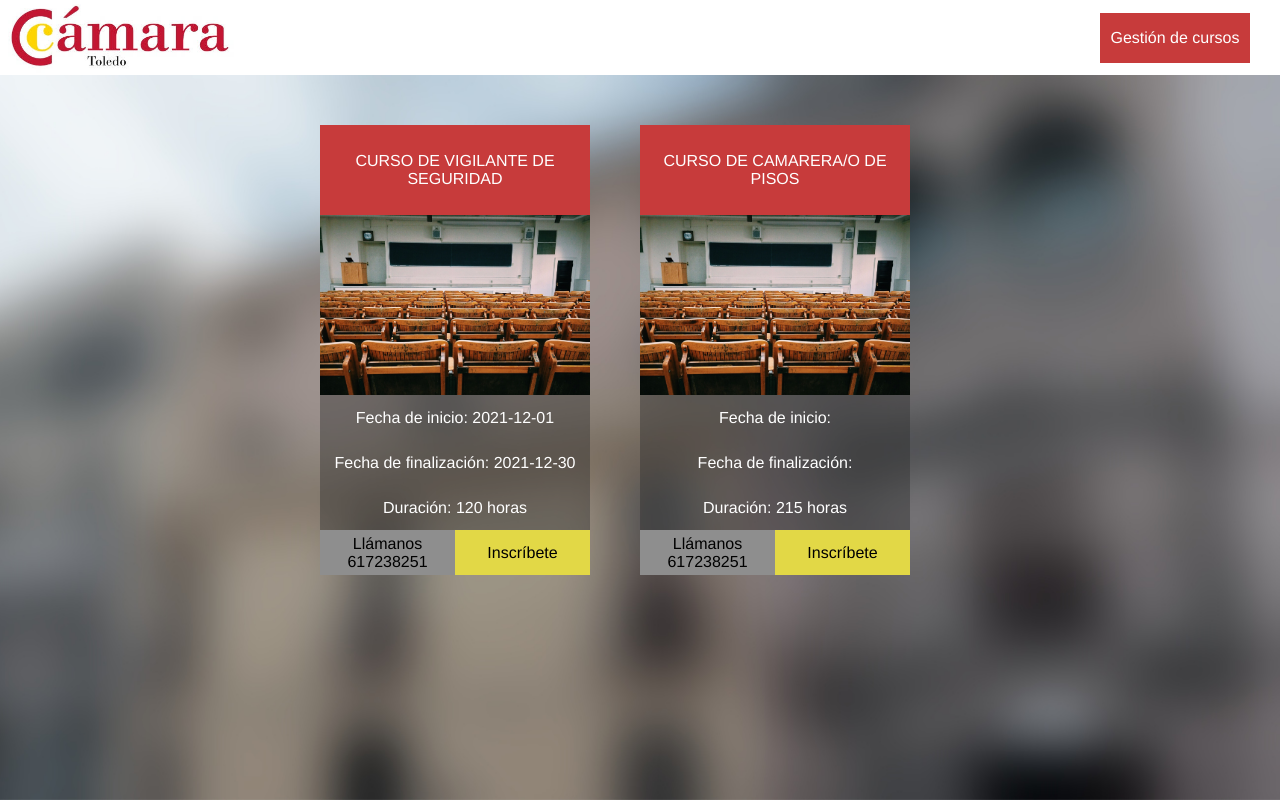
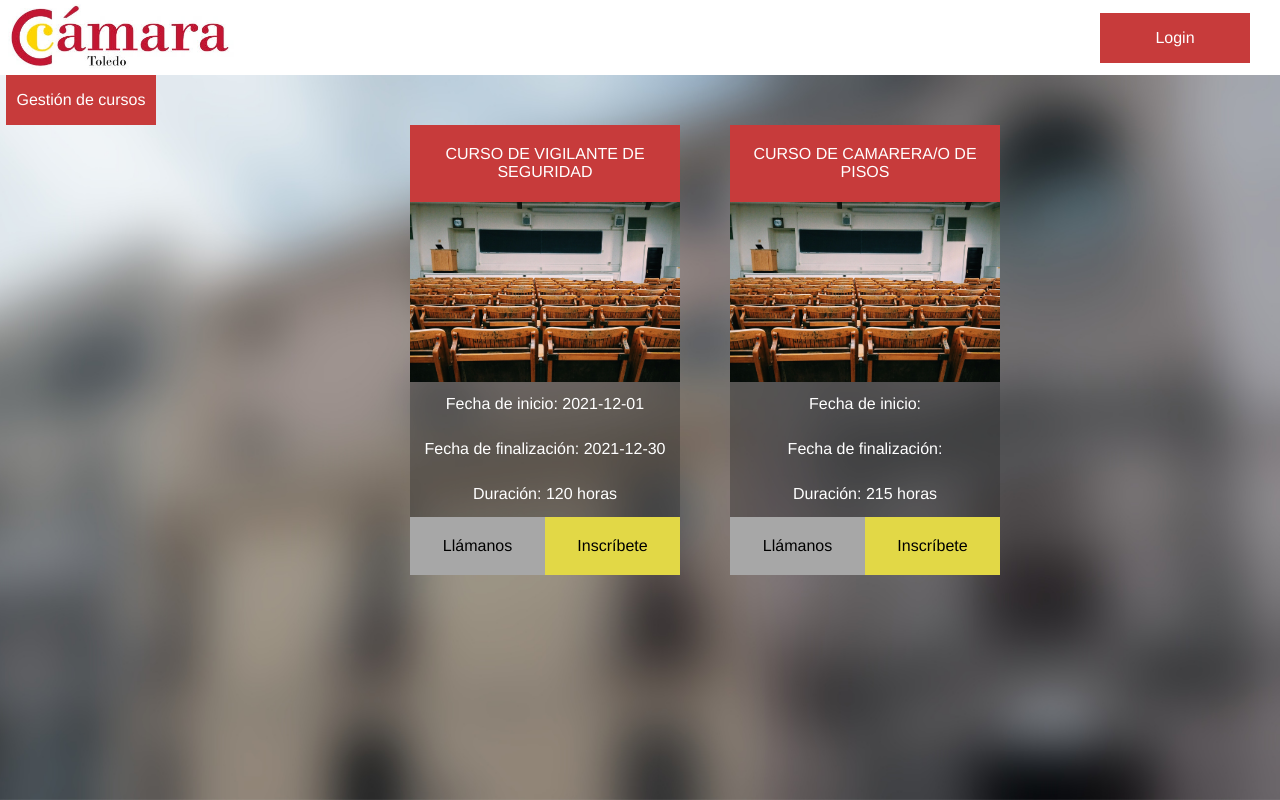
Before and after one commit to carlos-ruano/cursoscamara, a PHP site: page /cursoscamara/courses in a window 1280 px wide. Run offline with PHP 8.4, Linux system fonts and the light colour scheme; data comes from the database, SQL or seed files in the repository.

Commit message:
actualización pablo

```diff
--- a/content/styles/style.css
+++ b/content/styles/style.css
@@ -39,12 +39,25 @@
     align-items: center;
     color: white;
     text-align: center;
+    text-decoration: none;
 }
 
 .gestion:hover{
     cursor: pointer;
     box-shadow: 5px 5px 15px black;
     transition: 0.5s;
+}
+
+.generalContainer{
+    width: 100%;
+    height: calc(100vh - 75px);
+    background: url("../img/fondo2.jpg");
+    background-size:cover;
+    background-position: right;
+    animation-name: aparecer;
+    animation-duration: 1.5s;
+    display: flex;
+    justify-content: center;
 }
 
 /*-------------------------home_view---------------------------------*/
@@ -122,18 +135,6 @@
 
 /*---------------------------courses_view---------------------*/
 
-.generalContainer{
-    width: 100%;
-    height: calc(100vh - 75px);
-    background: url("../img/fondo2.jpg");
-    background-size:cover;
-    background-position: right;
-    animation-name: aparecer;
-    animation-duration: 1.5s;
-    display: flex;
-    justify-content: center;
-}
-
 .courseContainer{
     width: 85%;
     display: flex;
@@ -158,7 +159,7 @@
 
 .courseBox .nombre{
     width: 100%;
-    height: 20%;
+    height: 17%;
     display: flex;
     justify-content: center;
     align-items: center;
@@ -191,24 +192,25 @@
 
 .courseBox .contacto{
     width: 100%;
-    height: 10%;
+    height: 13%;
     background-color: darkkhaki;
     display: flex;
 }
 
 .courseBox .llamanos{
     width: 50%;
-    background-color: rgb(142, 142, 142);
+    background-color: rgb(167, 167, 167);
     color: rgb(0, 0, 0);
     display: flex;
     justify-content: center;
     align-items: center;
     text-align: center;
+    text-decoration: none;
 }
 
 .courseBox .llamanos:hover{
     cursor: pointer;
-    box-shadow: -2px -2px 5px rgb(255, 255, 255);
+    box-shadow: 0px 0px 10px rgb(255, 255, 255);
     transition: 0.5s;
 }
 
@@ -220,11 +222,12 @@
     justify-content: center;
     align-items: center;
     text-align: center;
+    text-decoration: none;
 }
 
 .courseBox .inscribete:hover{
     cursor: pointer;
-    box-shadow: -2px -2px 5px rgb(255, 255, 255);
+    box-shadow: 0px 0px 10px rgb(255, 255, 255);
     transition: 0.5s;
 }
 
--- a/controllers/CoursesController.php
+++ b/controllers/CoursesController.php
@@ -17,6 +17,7 @@
         $courses=$this->model->getCourses();
         $view->courses = $courses;
         $view->urlReturn = Config::URL_BASE;
+        $view->urlEditCourses= Config::URL_BASE . "editCourses";
         $view->render('courses');
     }
 }
--- a/controllers/HomeController.php
+++ b/controllers/HomeController.php
@@ -4,7 +4,7 @@
 
     function index() {
         $vista = new View();
-        $vista->urlCourses= Config::URL_BASE."\courses";
+        $vista->urlCourses= Config::URL_BASE."courses";
         $vista->render("home");
     }
 }
--- a/views/courses_view.php
+++ b/views/courses_view.php
@@ -1,4 +1,5 @@
 <div class="generalContainer">
+    <a href="<?= $this->urlEditCourses ?>" class="gestion">Gestión de cursos</a>
     <div class="courseContainer">
         <?php foreach ($this->courses as $course) { ?>
 
@@ -9,8 +10,8 @@
                 <div class="dato"> Fecha de finalización: <?= $course->getEnd_date() ?? '' ?></div>
                 <div class="dato"> Duración: <?= $course->getDuration() ?? '' ?> horas</div>
                 <div class="contacto">
-                    <div class="llamanos">Llámanos 617238251</div>
-                    <div class="inscribete">Inscríbete</div>
+                    <a href="tel:+34616923002" class="llamanos">Llámanos</a>
+                    <a href="<?= $course->getWeb_link() ?? '' ?>" class="inscribete">Inscríbete</a>
                 </div>
             </div>
 
--- /dev/null
+++ b/views/editCourses_view.php
@@ -0,0 +1,3 @@
+<div class="generalContainer">
+    <p>holi</p>
+</div>
--- a/views/header.php
+++ b/views/header.php
@@ -11,7 +11,7 @@
 <body>
     <nav class="head">
         <img src="./content/img/logo.jpg" alt="">
-        <div class="gestion">
-            <p>Gestión de cursos</p>
-        </div>
+        <a href="" class="gestion">
+            <p>Login</p>
+        </a>
     </nav>
```
